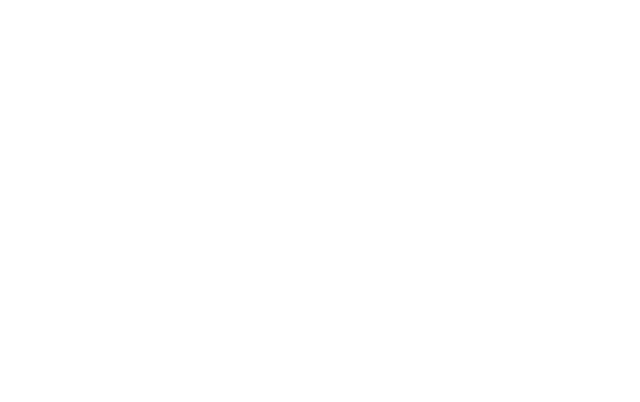
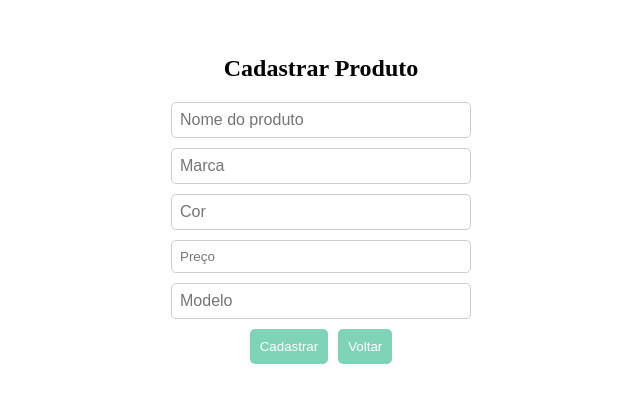
Before and after one commit to larissaperinoto/sales-app, a React (Create React App) app: page /create in a window 1280 px wide. Before the commit this address had no page. Shown: the part 208-610 px from the top of the page, without its empty margins (319-959 px from the left). Built offline with nearby package versions, Linux system fonts and the light colour scheme.

Commit message:
feat: insere fluxo para update de produtos

```diff
--- a/src/App.js
+++ b/src/App.js
@@ -3,6 +3,7 @@ import { Login } from './components/login/login';
 import { Register } from './components/register/register';
 import { ProtectedRoute } from './components/protectedRoute/protectedRoute';
 import { Products } from './components/products/products';
+import { ProductForm } from './components/productForm/productForm';
 
 function App() {
   return (
@@ -11,6 +12,8 @@ function App() {
         <Route path="/" element={<Login />} />
         <Route path="/register" element={<Register />} />
         <Route path="/products" element={<Products/>} />
+        <Route path="/create" element={<ProductForm/>} />
+        <Route path="/edit" element={<ProductForm/>} />
       </Routes>
     </>
   );
--- a/src/components/login/login.js
+++ b/src/components/login/login.js
@@ -18,7 +18,7 @@ export const Login = () => {
 
         navigate('/products');
       } catch (error) {
-        console.log(error)
+
         setMessage({
           message: "Erro ao realizar login.",
           type: MessageType.ERROR
--- a/src/components/productForm/productForm.js
+++ b/src/components/productForm/productForm.js
@@ -1,19 +1,23 @@
 import React, { useState } from 'react';
 import { MessageType } from '../../utils/utils';
 import { Message } from '../message/message';
-import { createProdut } from '../../services/products';
+import { createProdut, updateProduct } from '../../services/products';
 import './productForm.css';
-import { useNavigate } from 'react-router-dom';
+import { useLocation, useNavigate } from 'react-router-dom';
 
 export const ProductForm = () => {
+  const location = useLocation();
+
   const [productData, setProductData] = useState({
-    name: '',
-    brand: '',
-    color: '',
-    price: '',
-    model: ''
+    name: location.state?.name,
+    brand: location.state?.attributes[0].brand,
+    color: location.state?.attributes[0].color,
+    price: location.state?.attributes[0].price,
+    model: location.state?.attributes[0].model
   });
   const [message, setMessage] = useState(undefined);
+
+  const isToCreate = window.location.pathname === '/create' ? true : false;
 
   const navigate = useNavigate();
 
@@ -25,7 +29,7 @@ export const ProductForm = () => {
     });
   };
 
-  const handleSubmit = async (e) => {
+  const handleSubmitCreate = async (e) => {
     e.preventDefault();
 
     if (!productData.name || !productData.brand || !productData.color || !productData.price || !productData.model) {
@@ -52,7 +56,44 @@ export const ProductForm = () => {
       });
     } catch (e) {
       setMessage({
-        message: 'Não foi possível cadastrar produto, tente novamente mais tarde.',
+        message: e.message,
+        type: MessageType.ERROR
+      });
+    }
+  };
+
+  const handleSubmitUpdate = async (e) => {
+    e.preventDefault();
+
+    if (!productData.name || !productData.brand || !productData.color || !productData.price || !productData.model) {
+      setMessage({ message: 'Por favor, preencha todos os campos.', type: MessageType.ERROR });
+      return;
+    } else {
+      setMessage(undefined)
+    }
+
+    try {
+      await updateProduct({
+        ...productData,
+        attributesId: location.state.attributes[0].id,
+        productId: location.state.id
+      });
+
+      setProductData({
+        name: '',
+        brand: '',
+        color: '',
+        price: '',
+        model: ''
+      });
+
+      setMessage({
+        message: 'Produto atualizado com sucesso.',
+        type: MessageType.SUCCESS
+      });
+    } catch (e) {
+      setMessage({
+        message: e.message,
         type: MessageType.ERROR
       });
     }
@@ -60,8 +101,8 @@ export const ProductForm = () => {
 
   return (
     <div className="product-form-container">
-      <h2>Cadastrar Produto</h2>
-      <form onSubmit={handleSubmit}>
+      <h2>{ isToCreate ? 'Cadastrar Produto' : 'Atualizar Produto'}</h2>
+      <form onSubmit={isToCreate ? handleSubmitCreate : handleSubmitUpdate}>
         <div className="input-group">
           <input
             type="text"
@@ -119,7 +160,7 @@ export const ProductForm = () => {
         </div>
         <div className='buttons-container'>
 
-          <button type="submit">Cadastrar Produto</button>
+          <button type="submit">{ isToCreate ? 'Cadastrar' : 'Atualizar'}</button>
           <button type="button" onClick={() => navigate('/products')}>Voltar</button>
         </div>
 
--- a/src/components/products/products.js
+++ b/src/components/products/products.js
@@ -1,7 +1,7 @@
 import React, { useState, useEffect } from 'react';
-import './products.css';
 import { getProducts } from '../../services/products';
 import { useNavigate } from 'react-router-dom';
+import './products.css';
 
 export const Products = () => {
   const [products, setProducts] = useState([]);
@@ -14,7 +14,6 @@ export const Products = () => {
   });
 
   const navigate = useNavigate();
-  console.log(products)
 
   useEffect(() => {
     async function getProductsReq() {
@@ -97,7 +96,7 @@ export const Products = () => {
             <p>Preço: {product.attributes[0].price}</p>
             <p>Cor: {product.attributes[0].color}</p>
             <p>Modelo: {product.attributes[0].model}</p>
-            <button onClick={ () => navigate('/edit') }>Editar</button>
+            <button onClick={ () => navigate('/edit', { state: product }) }>Editar</button>
           </div>
         ))}
       </div>
--- a/src/services/products.js
+++ b/src/services/products.js
@@ -27,14 +27,11 @@ export async function getProducts() {
   return data;
 }
 
-
 export async function createProdut(product) {
 
   const baseUrl = process.env.REACT_APP_API_BASE_URL;
   const productsPath = process.env.REACT_APP_PRODUCTS_PATH;
   const token = getToken();
-
-  console.log(token, product)
 
   const response = await fetch(baseUrl + productsPath, {
     method: 'POST',
@@ -52,4 +49,31 @@ export async function createProdut(product) {
   if (response.status !== 201) {
     throw new Error('Não foi possível cadastrar produto.');
   }
+
+  if (response.status === 409) {
+    throw new Error('O produto já existe, utilize um nome diferente.');
+  }
 }
+
+export async function updateProduct(product) {
+  const baseUrl = process.env.REACT_APP_API_BASE_URL;
+  const productsPath = process.env.REACT_APP_PRODUCTS_PATH;
+  const token = getToken();
+
+  const response = await fetch(baseUrl + productsPath, {
+    method: 'PUT',
+    headers: {
+      'Content-Type': 'application/json',
+      'Authorization': token
+    },
+    body: JSON.stringify(product)
+  });
+
+  if (response.status === 401) {
+    window.open('/');
+  }
+
+  if (!response.ok) {
+    throw new Error('Não foi possível atualizar o produto.');
+  }
+}
--- a/src/services/register.js
+++ b/src/services/register.js
@@ -2,8 +2,7 @@ export async function register({ email, password, phone, name }) {
 
   const baseUrl = process.env.REACT_APP_API_BASE_URL;
   const registerPath = process.env.REACT_APP_REGISTER_PATH;
-  console.log(baseUrl + registerPath)
-  console.log({ email, password, phone, name })
+
   const response = await fetch(baseUrl + registerPath, {
     method: 'POST',
     headers: {
@@ -12,8 +11,6 @@ export async function register({ email, password, phone, name }) {
     body: JSON.stringify({ email, password, phone, name })
   });
 
-  console.log(response)
-
   if (!response.ok) {
     throw new Error('Não foi possível realizar cadastrar o usuário.');
   }
```
